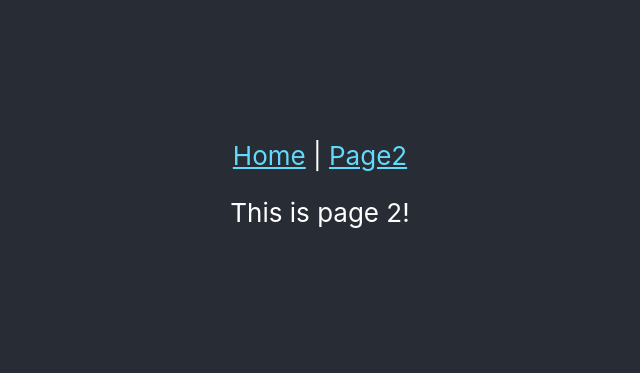
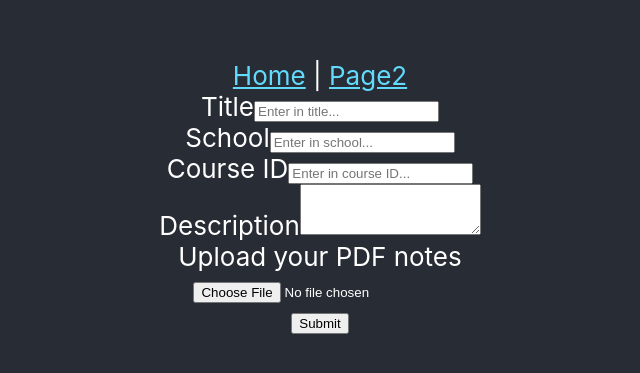
Before and after one commit to emopy/study-ducky, a React (Create React App) app: page /page2 in a window 1280 px wide. Shown: the part 203-576 px from the top of the page, without its empty margins (320-960 px from the left). Built offline with nearby package versions, Linux system fonts and the light colour scheme; no server answers.

Commit message:
connect flask to update notes

```diff
--- a/package.json
+++ b/package.json
@@ -6,8 +6,10 @@
     "@testing-library/jest-dom": "^4.2.4",
     "@testing-library/react": "^9.5.0",
     "@testing-library/user-event": "^7.1.2",
+    "axios": "^0.21.1",
     "firebase": "^8.2.7",
     "react": "^16.13.1",
+    "react-bootstrap": "^1.4.3",
     "react-dom": "^16.13.1",
     "react-router-dom": "^5.2.0",
     "react-scripts": "3.4.1"
--- a/src/App.js
+++ b/src/App.js
@@ -1,6 +1,7 @@
 import React, { useState, useEffect } from 'react';
 import { BrowserRouter, Link, Switch, Route } from 'react-router-dom';
 import logo from './logo.svg';
+import UploadNotesForm from "./components/UploadNotesForm";
 import './App.css';
 
 function App() {
@@ -38,7 +39,7 @@ function App() {
                 <p>The current time is {currentTime}.</p>
             </Route>
             <Route path="/page2">
-                <p>This is page 2!</p>
+              <UploadNotesForm />
             </Route>
           </Switch>
         </BrowserRouter>
--- /dev/null
+++ b/src/components/UploadNotesForm.js
@@ -0,0 +1,104 @@
+import React, { useState } from "react";
+import axios from "axios";
+import { Button, Form } from "react-bootstrap";
+import { db } from "../firebase";
+
+const FLASK_ENDPOINT = 'http://127.0.0.1:5000/api/uploadfile';
+
+const UploadNotesForm = (props) => {
+  const [filename, setFilename] = useState("");
+  const [title, setTitle] = useState("");
+  const [school, setSchool] = useState("");
+  const [course, setCourse] = useState("");
+  const [description, setDescription] = useState("");
+
+  const handleSubmit = async event => {
+    const data = new FormData();
+
+    const dataTitle = event.target[0].value;
+    const dataSchool = event.target[1].value;
+    const dataCourse = event.target[2].value;
+    const dataDescription = event.target[3].value;
+    const dataFile = event.target[4].files[0];
+
+    data.append('title', dataTitle)
+    data.append('school', dataSchool)
+    data.append('course', dataCourse)
+    data.append('description', dataDescription)
+    data.append('file', dataFile)
+
+    const requestOptions = {
+      method : 'POST',
+      body: data
+    }
+
+    setFilename("");
+    setTitle("");
+    setSchool("");
+    setCourse("");
+    setDescription("");
+
+  fetch(FLASK_ENDPOINT, requestOptions)
+    .then(res => console.log(res))
+
+  event.preventDefault();
+  event.stopPropagation();
+}
+  return (
+    <div>
+      <Form onSubmit={handleSubmit} >
+        <Form.Group controlId="exampleForm.ControlInput1">
+          <Form.Label>Title</Form.Label>
+          <Form.Control
+            type="text"
+            placeholder="Enter in title..."
+            value={title}
+            onChange={e => setTitle(e.target.value)}
+          />
+        </Form.Group>
+        <Form.Group controlId="exampleForm.ControlInput1">
+          <Form.Label>School</Form.Label>
+          <Form.Control
+            type="text"
+            placeholder="Enter in school..."
+            value={school}
+            onChange={e => setSchool(e.target.value)}
+          />
+        </Form.Group>
+        <Form.Group controlId="exampleForm.ControlInput1">
+          <Form.Label>Course ID</Form.Label>
+          <Form.Control
+            type="text"
+            placeholder="Enter in course ID..."
+            value={course}
+            onChange={e => setCourse(e.target.value)}
+          />
+        </Form.Group>
+        <Form.Group controlId="exampleForm.ControlTextarea1">
+          <Form.Label>Description</Form.Label>
+          <Form.Control
+            as="textarea"
+            rows={3}
+            value={description}
+            onChange={e => setDescription(e.target.value)}
+          />
+        </Form.Group>
+        <Form.Group controlId="exampleForm.ControlTextarea1">
+          <Form.Label>Upload your PDF notes</Form.Label>
+          <Form.File
+              id="custom-file"
+              label={filename}
+              accept="application/pdf"
+              onChange={e => setFilename(e.target.files[0].name)}
+              custom
+            />
+        </Form.Group>
+        <Button variant="primary" type="submit">
+          Submit
+        </Button>
+      </Form>
+    </div>
+  )
+}
+
+export default UploadNotesForm;
```
Also changed, not shown: 2 other files (tests, documents, lock files or other folders).
